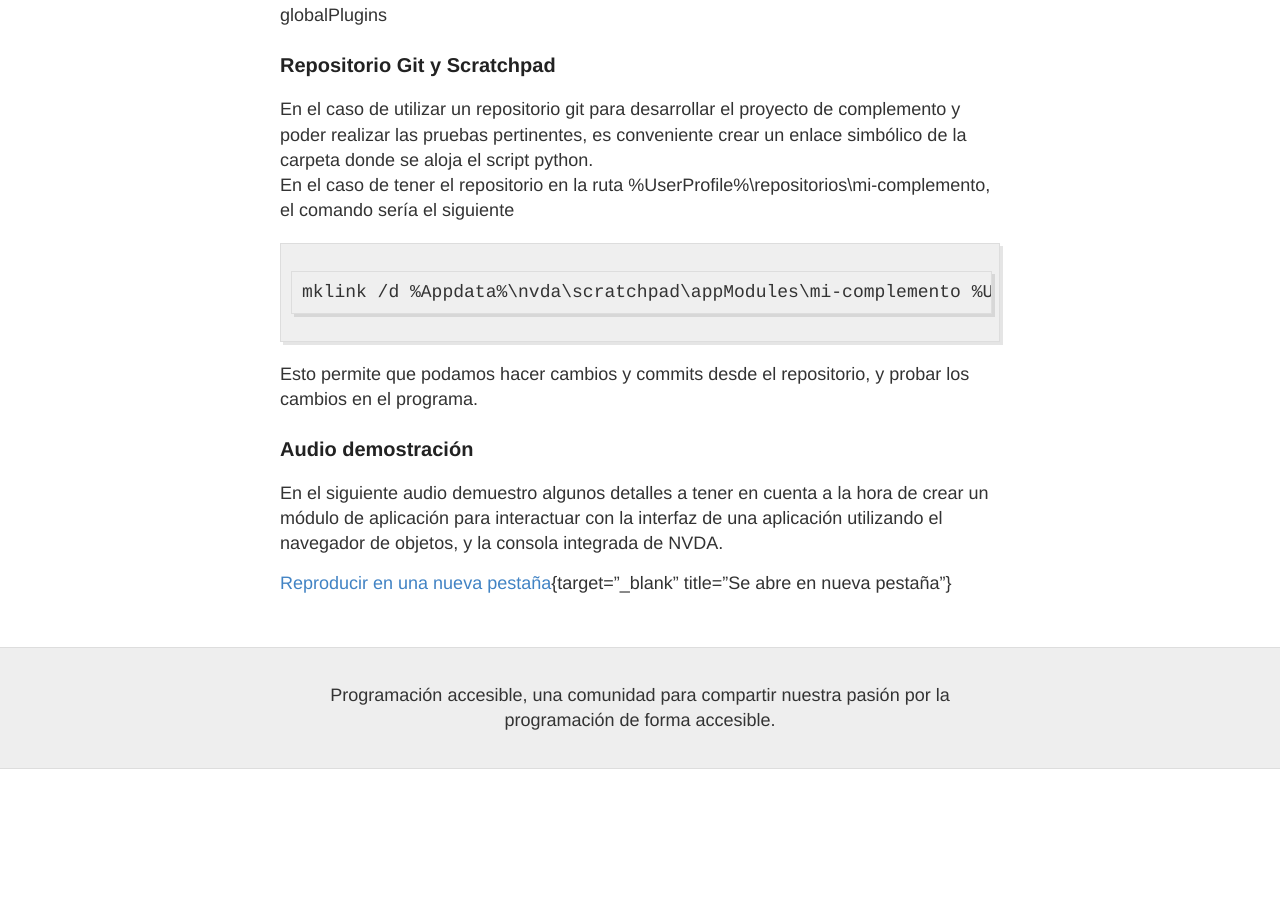
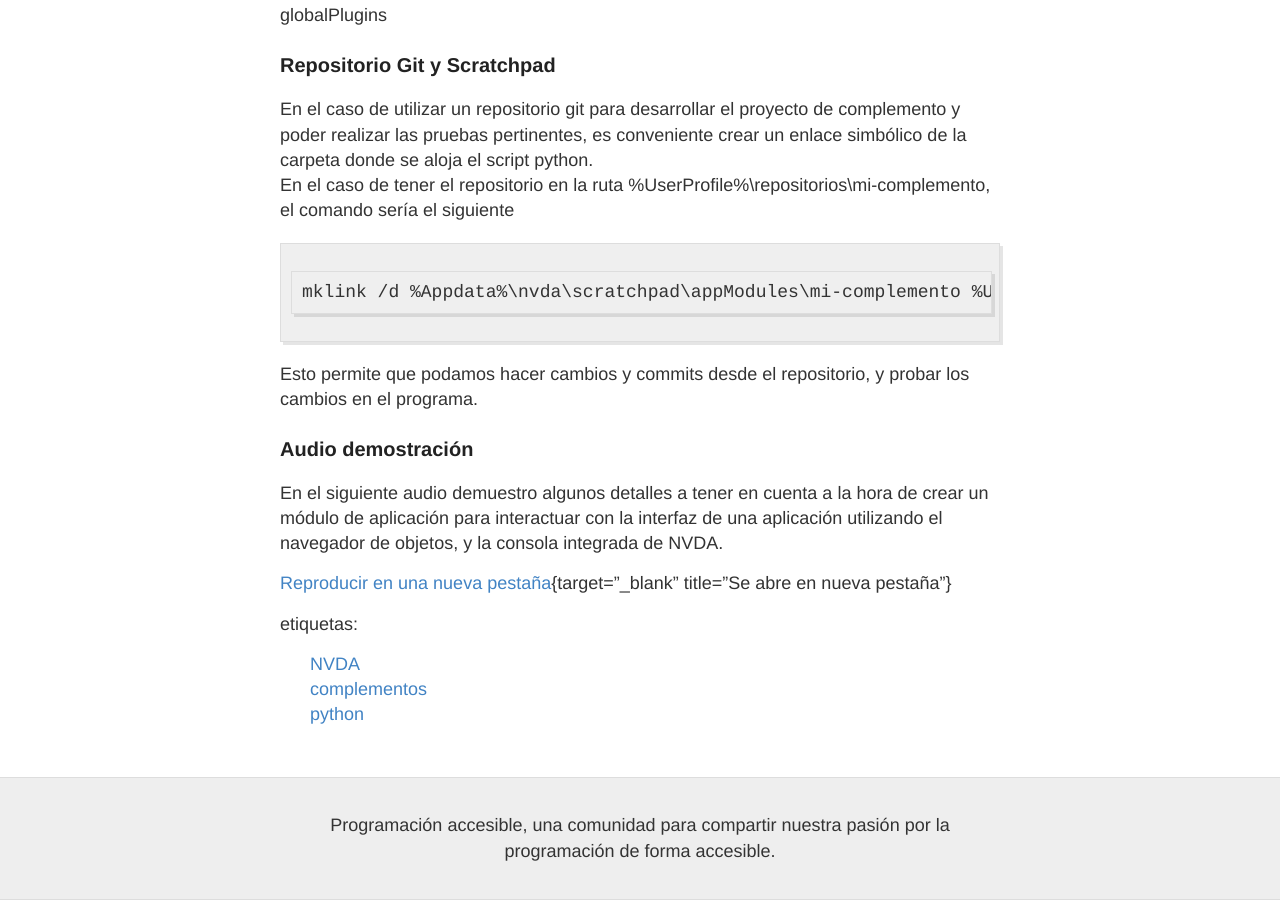
Before and after one commit to programacion-accesible/programacion-accesible.github.io, a Jekyll site: the page built from _posts/2024-2-19-desarrollo-de-complementos-nvda.md, in a window 1280 px wide and 900 px high, scrolled down 2414 px. Built offline with Jekyll 4.4.1, drawn with Linux system fonts in a browser that asks for light colours; before the commit the page ends 3183 px from its top, so only the background shows below that.

Commit message:
agregada las tags a los posts

```diff
--- a/_layouts/post.html
+++ b/_layouts/post.html
@@ -21,4 +21,14 @@ layout: default
   </div>
 
   <div class="entry">{{ content }}</div>
+
+<div id="tags">
+etiquetas:
+<ul style="list-style-type: none;">
+      {% for tag in page.tags %}
+      <li><a href="{{ site.baseurl }}/tag/{{ tag }}">{{tag}}</a></li>
+      {% endfor %}
+</ul>
+</div>
+
 </article>
```
